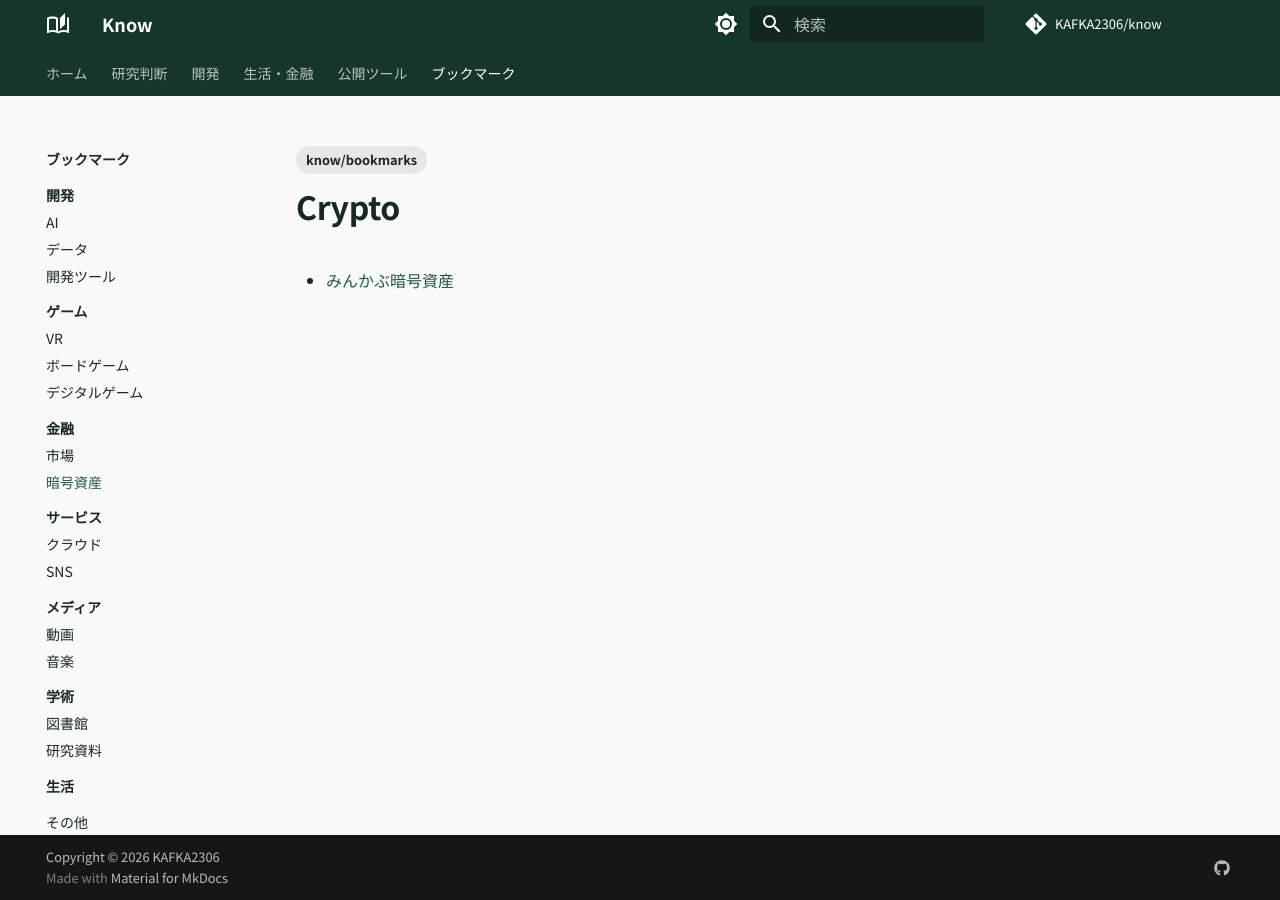
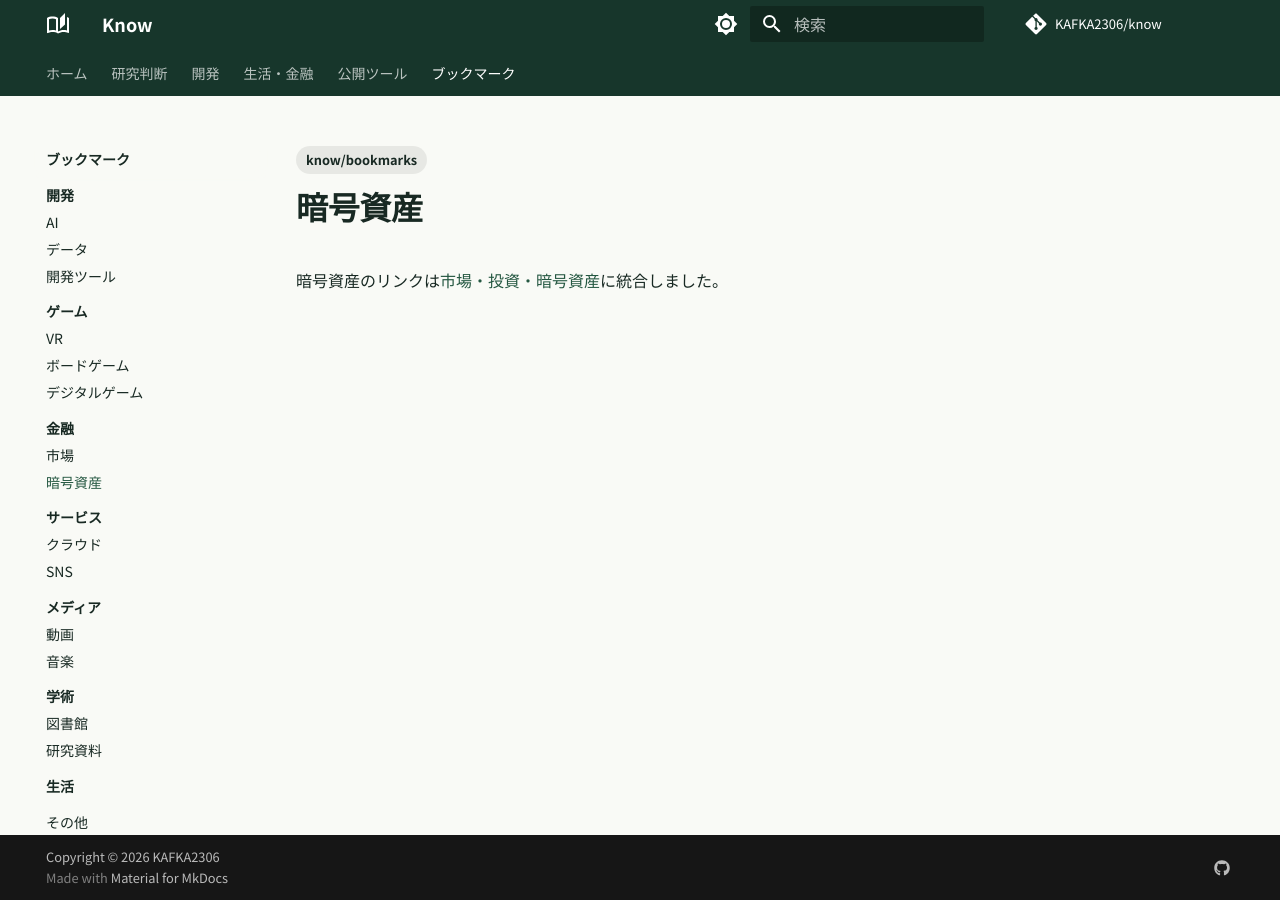
Before and after one commit to KAFKA2306/know, an MkDocs documentation site: the page built from docs/bookmarks/Finance/Crypto/index.md, in a window 1280 px wide. Built offline with MkDocs 1.6.1 and Material for MkDocs 9.7.7, drawn with Linux system fonts in a browser that asks for light colours; comment, search, counter and statistics services are not loaded.

Commit message:
docs(bookmarks): organize six navigation categories and legacy redirects

```diff
--- a/docs/bookmarks/Finance/Crypto/index.md
+++ b/docs/bookmarks/Finance/Crypto/index.md
@@ -1,10 +1,10 @@
 ---
 type: bookmark
-description: "「Crypto」のブックマークを探すための索引。"
+description: "暗号資産関連リンクの移動案内。"
 tags:
   - know/bookmarks
 ---
 
-# Crypto
+# 暗号資産
 
-- [みんかぶ暗号資産](https://cc.minkabu.jp)
+暗号資産のリンクは[市場・投資・暗号資産](../Market/index.md)に統合しました。
```
